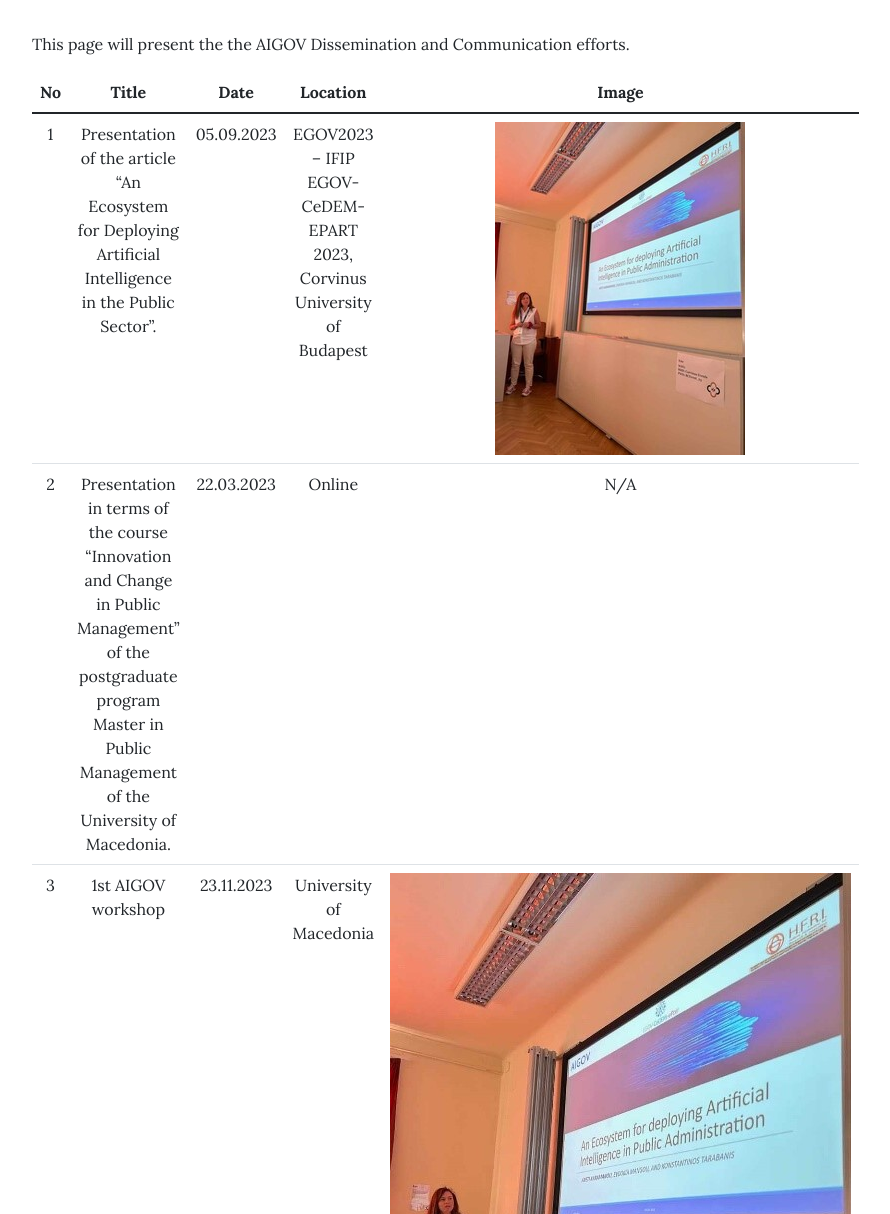
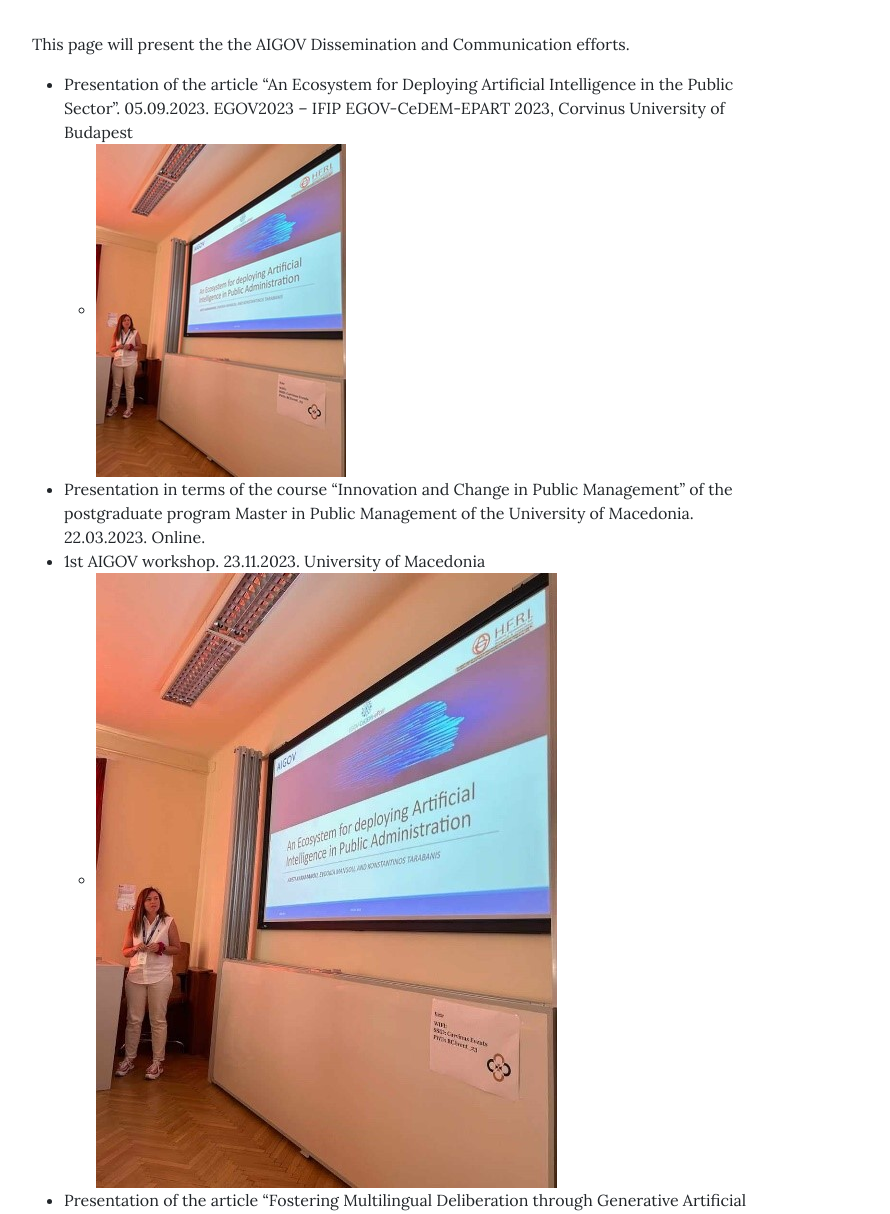
Before and after one commit to AIGOV-elidek/aigov-elidek.github.io, a Jekyll site: the page built from pages/dissemination.md, in a window 1280 px wide and 1400 px high, scrolled down 201 px. Shown: the part 186-1400 px from the top of the window, without its empty margins (240-1130 px from the left). Built offline with Jekyll 4.4.1, drawn with Linux system fonts in a browser that asks for light colours; some of the changed text lies outside the part shown.

Commit message:
Update dissemination.md

```diff
--- a/pages/dissemination.md
+++ b/pages/dissemination.md
@@ -7,9 +7,10 @@ permalink: /dissemination/
 
 This page will present the the AIGOV Dissemination and Communication efforts.
 
-No | Title | Date | Location | Image
-:---: | :---: |  :---: |  :---: | :---:
-1 | Presentation of the article "An Ecosystem for Deploying Artificial Intelligence in the Public Sector". |  05.09.2023 | EGOV2023 – IFIP EGOV-CeDEM-EPART 2023, Corvinus University of Budapest | ![Image](/assets/theme/images/egov23_2_resized.jpg)
-2 | Presentation in terms of the course “Innovation and Change in Public Management” of the postgraduate program Master in Public Management of the University of Macedonia. | 22.03.2023 | Online | N/A
-3 | 1st AIGOV workshop | 23.11.2023 | University of Macedonia | ![Image](/assets/theme/images/egov23_2.jpg)
-4 | Presentation of the article "Fostering Multilingual Deliberation through Generative Artificial Intelligence" | 04.09.2024 | EGOV2024 – IFIP EGOV-CeDEM-EPART 2024, KU LEUVEN University | ![Image](/assets/theme/images/eGOV2024_resized.jpg)
+- Presentation of the article "An Ecosystem for Deploying Artificial Intelligence in the Public Sector". 05.09.2023. EGOV2023 – IFIP EGOV-CeDEM-EPART 2023, Corvinus University of Budapest
+  - ![Image](/assets/theme/images/egov23_2_resized.jpg)
+- Presentation in terms of the course “Innovation and Change in Public Management” of the postgraduate program Master in Public Management of the University of Macedonia. 22.03.2023. Online.
+- 1st AIGOV workshop. 23.11.2023. University of Macedonia
+  - ![Image](/assets/theme/images/egov23_2.jpg)
+- Presentation of the article "Fostering Multilingual Deliberation through Generative Artificial Intelligence". 04.09.2024. EGOV2024 – IFIP EGOV-CeDEM-EPART 2024, KU LEUVEN University
+  - ![Image](/assets/theme/images/eGOV2024_resized.jpg)
```
